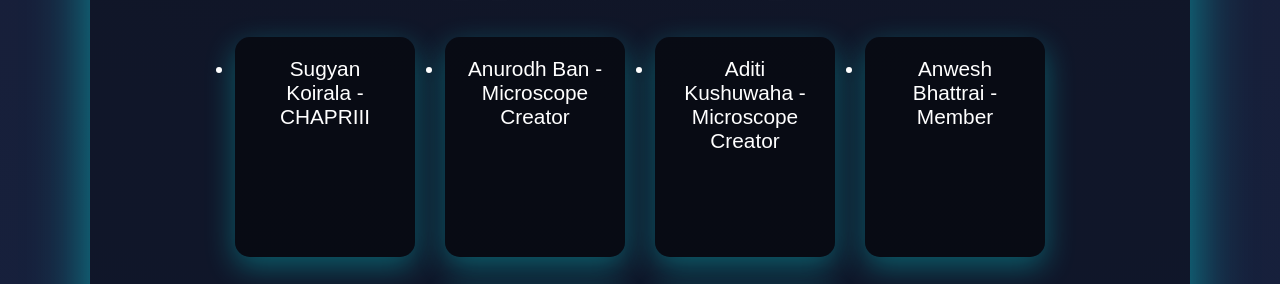
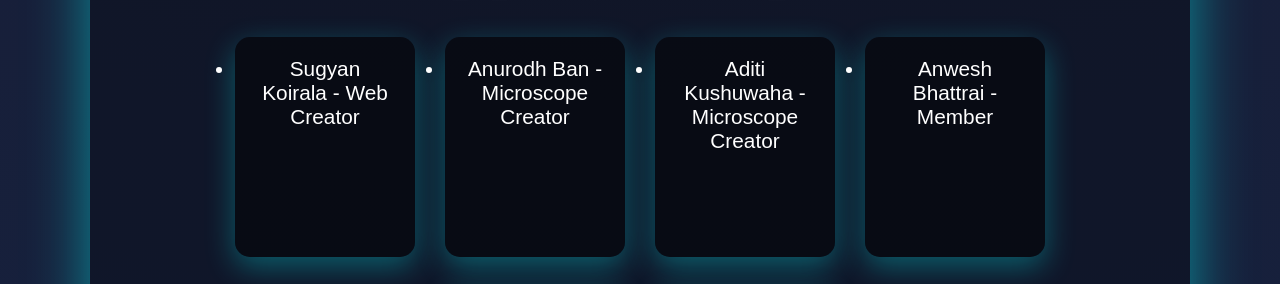
Before and after one commit to SAMRAT69/everest-science, a plain HTML site: page index.html in a window 1280 px wide. Shown: the part 3523-3807 px from the top of the page. Drawn offline with Linux system fonts and the light colour scheme.

Commit message:
Update index.html

```diff
--- a/index.html
+++ b/index.html
@@ -76,7 +76,7 @@ Hope you liked it!
         <section class="team-section section">
             <h2 class="team-title">Meet Our Team</h2>
             <ul class="team">
-                <li class="member">Sugyan Koirala - CHAPRIII</li>
+                <li class="member">Sugyan Koirala - Web Creator</li>
                 <li class="member">Anurodh Ban - Microscope Creator</li>
                 <li class="member">Aditi Kushuwaha - Microscope Creator</li>
                 <li class="member">Anwesh Bhattrai - Member</li>
```
